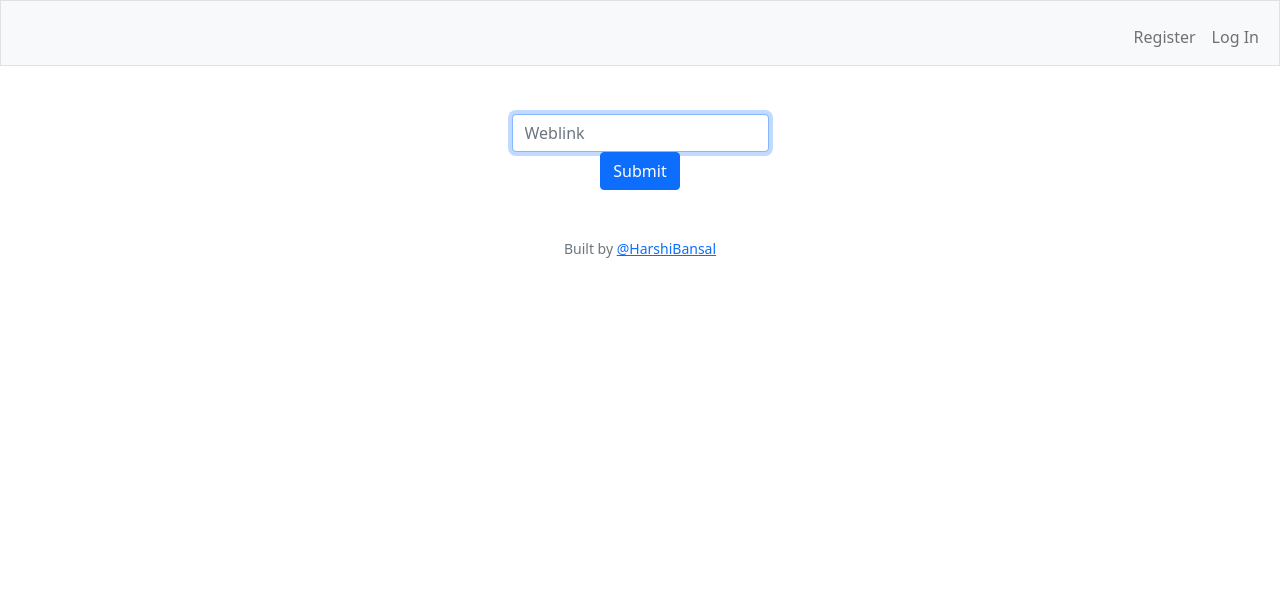
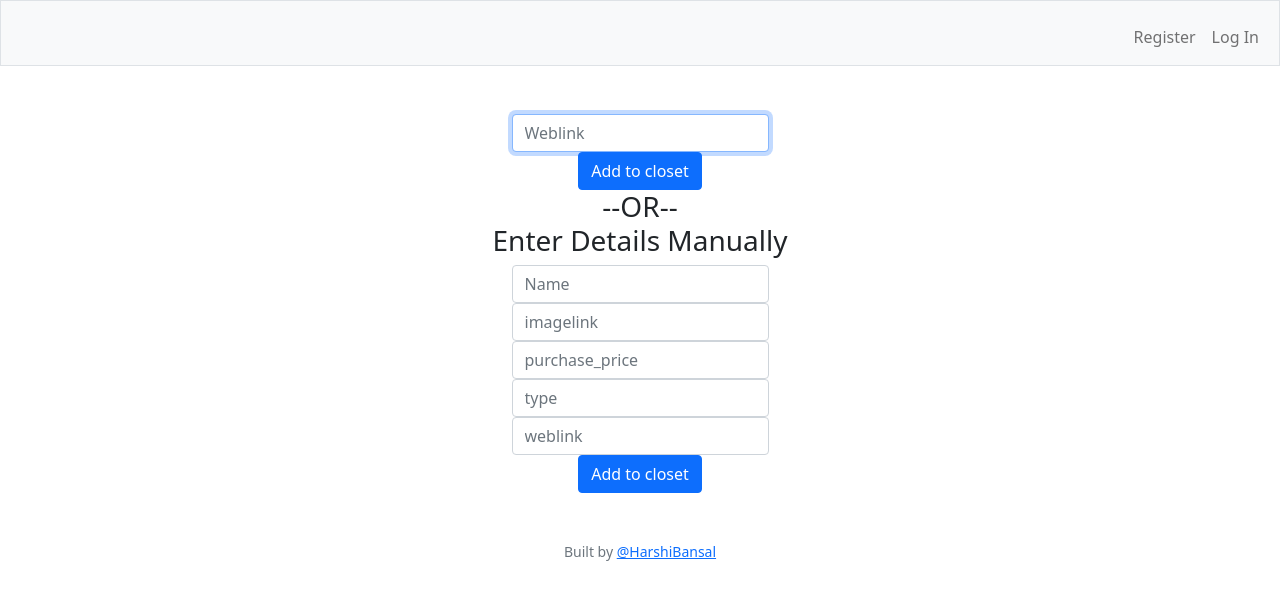
Before and after one commit to bansalharshi/digitalcloset, a Flask app: page /additem in a window 1280 px wide. Shown: the top 600 px of the page. Run offline with Flask 2, Linux system fonts and the light colour scheme; some libraries are stand-ins or nearby versions.

Commit message:
updated additm, and other html files

```diff
--- a/templates/additem.html
+++ b/templates/additem.html
@@ -7,7 +7,13 @@
 {% block main %}
     <form action="/additem" method="post">
         <input  autocomplete="off" autofocus class="form-control mx-auto w-auto" id="symbol" name="symbol" placeholder="Weblink" type="text">
-        <button class="btn btn-primary" type="submit">Submit</button>
+        <button class="btn btn-primary" type="submit">Add to closet</button>
+        <h3>--OR--<br>Enter Details Manually</h3>
+        <input  autocomplete="off" class="form-control mx-auto w-auto" id="name" name="name" placeholder="Name" type="text">
+        <input  autocomplete="off" class="form-control mx-auto w-auto" id="imagelink" name="imagelink" placeholder="imagelink" type="text">
+        <input  autocomplete="off" class="form-control mx-auto w-auto" id="purchase_price" name="purchase_price" placeholder="purchase_price" type="text">
+        <input  autocomplete="off" class="form-control mx-auto w-auto" id="type" name="type" placeholder="type" type="text">
+        <input  autocomplete="off" class="form-control mx-auto w-auto" id="weblink" name="weblink" placeholder="weblink" weblink="text">
+        <button class="btn btn-primary" type="submit">Add to closet</button>
     </form>
-
 {% endblock %}
--- a/templates/layout.html
+++ b/templates/layout.html
@@ -32,7 +32,7 @@
             <div class="collapse navbar-collapse" id="navbar">
                 {% if session["user_id"] %}
                     <ul class="navbar-nav me-auto mt-2">
-                        <li class="nav-item"><a class="nav-link" href="/all">All</a></li>
+                        <li class="nav-item"><a class="nav-link" href="/">All</a></li>
                         <li class="nav-item"><a class="nav-link" href="/clothes">Clothes</a></li>
                         <li class="nav-item"><a class="nav-link" href="/shoes">Shoes</a></li>
                         <li class="nav-item"><a class="nav-link" href="/history">History</a></li>
```
Also changed, not shown: templates/clothes.html (added), templates/history.html (added), templates/shoes.html (added).
